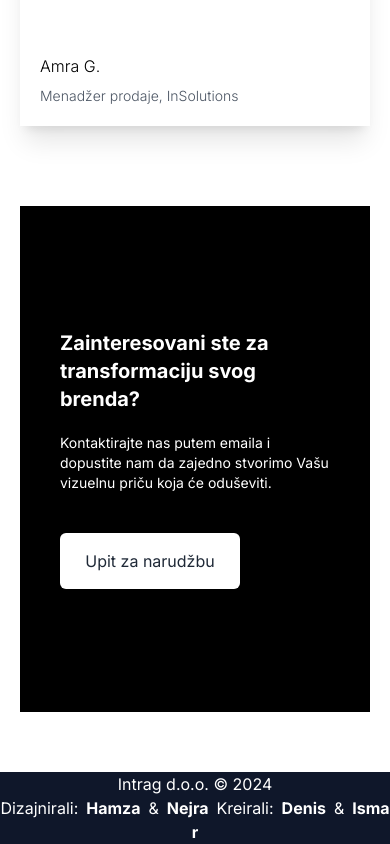
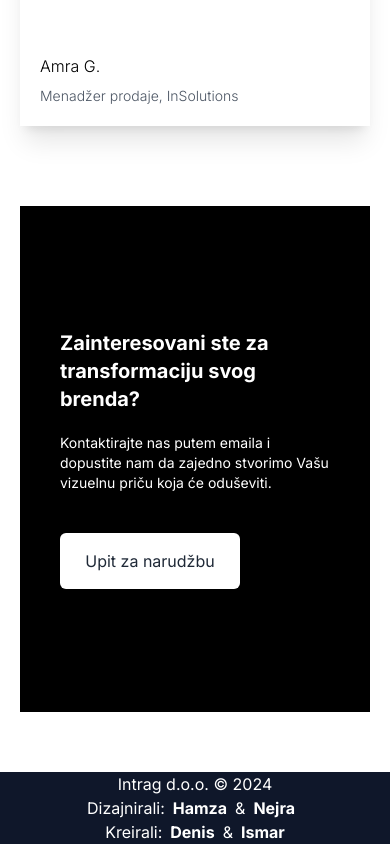
Before and after one commit to DenisKantic/Intrag_NextJS_collab, a Next.js app: page / in a window 390 px wide. Shown: the part 5244-6088 px from the top of the page. Built offline with nearby package versions, Linux system fonts and the light colour scheme.

Commit message:
fix in footer responsive

```diff
--- a/app/components/Footer.jsx
+++ b/app/components/Footer.jsx
@@ -2,8 +2,10 @@ import React from 'react'
 
 const Footer = () => {
   return (
-    <div className='w-full relative min-h-[6vh] bg-slate-900 text-center text-white flex items-center justify-center'>
-        <p className='cursor-default w-full break-words'>Intrag d.o.o. &copy; 2024 <br />
+    <div className='w-full min-h-[6vh] bg-slate-900 text-center text-white flex items-center justify-center'>
+        <div className='cursor-default w-[90%] break-words'>
+          <p>Intrag d.o.o. &copy; 2024 <br /></p>
+        <p className='w-full break-words'>
         Dizajnirali:
         <span className='ml-2'><a href="https://www.linkedin.com/in/hamza-paldum/"
         target='_blank' className='font-bold mr-2'>
@@ -15,8 +17,9 @@ const Footer = () => {
                 Nejra
                 </a>
                 </span>
+                <span className='sm:hidden'><br /></span>
+                <span className='break-all'>
                 Kreirali:
-                <span>
                     <a href="https://www.linkedin.com/in/denis-kantic/"
                      target='_blank' className='font-bold ml-2 mr-2'>
                         Denis
@@ -27,7 +30,11 @@ const Footer = () => {
                             Ismar
                             </a>
                             </span>
-        </p>
+                            </p>
+
+        </div>
+
+
     </div>
   )
 }
```
